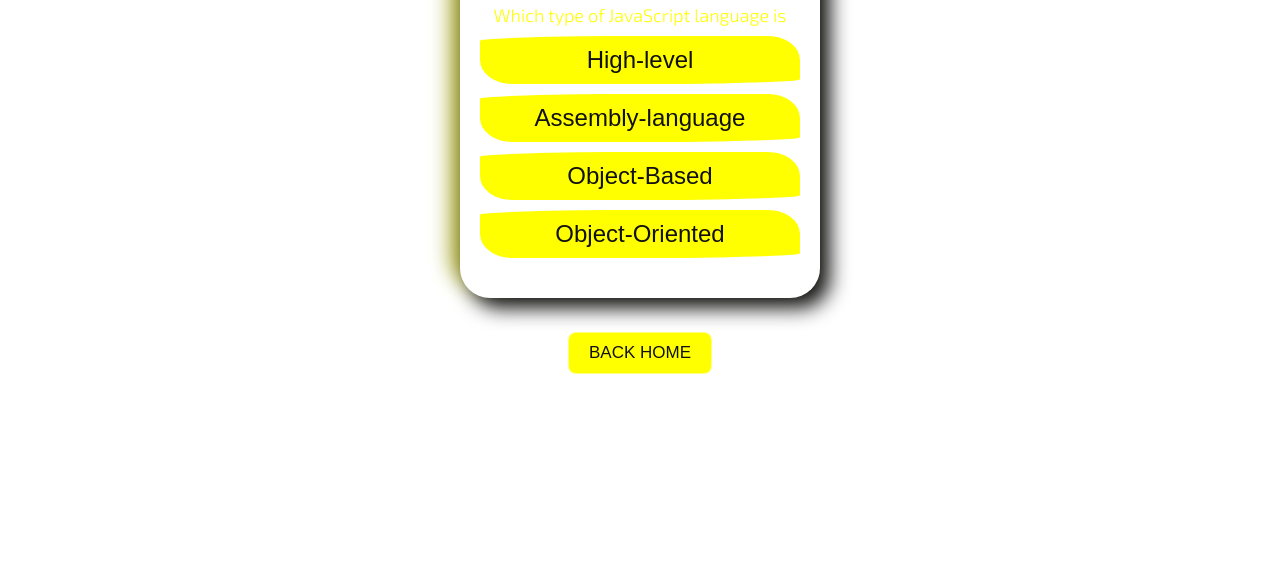
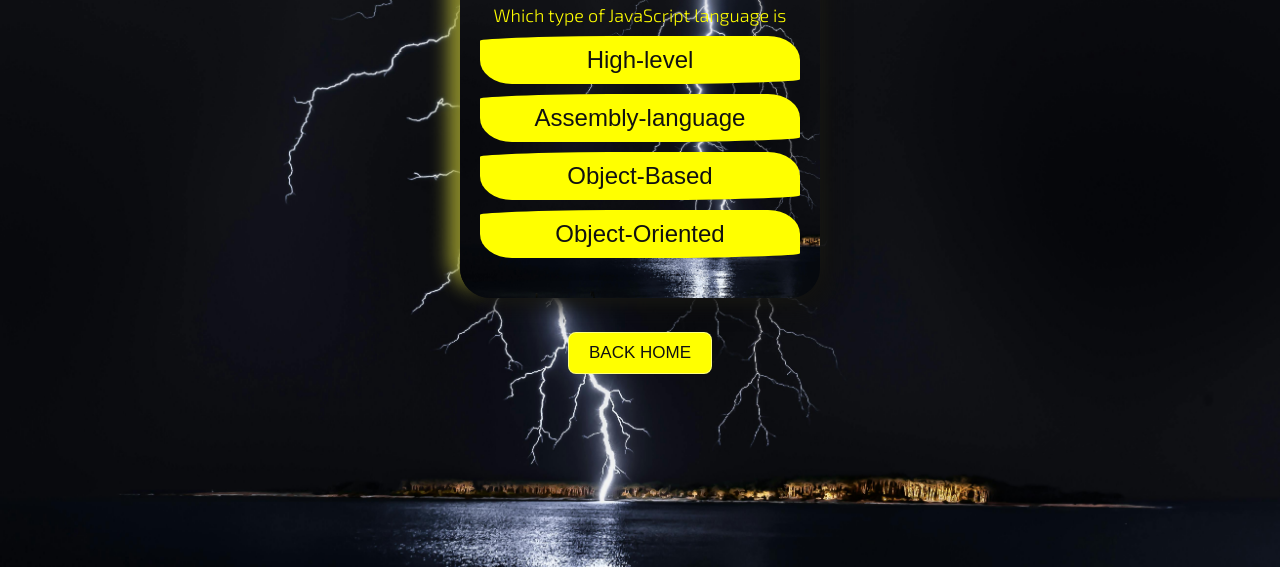
Before and after one commit to badr-eightyfour/QUIZ, a plain HTML site: page js.html in a window 1280 px wide. Shown: the part 233-800 px from the top of the page. Drawn offline with Linux system fonts and the light colour scheme.

Commit message:
Update js.css

```diff
--- a/js.css
+++ b/js.css
@@ -7,7 +7,7 @@
 
 body {
     font-family: Arial, sans-serif;
-    background-image: url('/images/lig.jpg');
+    background-image: url('lig.jpg');
     background-repeat: no-repeat;
     background-size: cover;
     display: flex;
@@ -28,7 +28,7 @@ body {
     font-family: "Exo 2", sans-serif;
     box-shadow: 10px 10px 20px #111,
     -10px -10px 20px rgb(170, 170, 50);
-    background-image: url(/images/lig.jpg);
+    background-image: url(lig.jpg);
     background-size: cover;
 }
 
```
